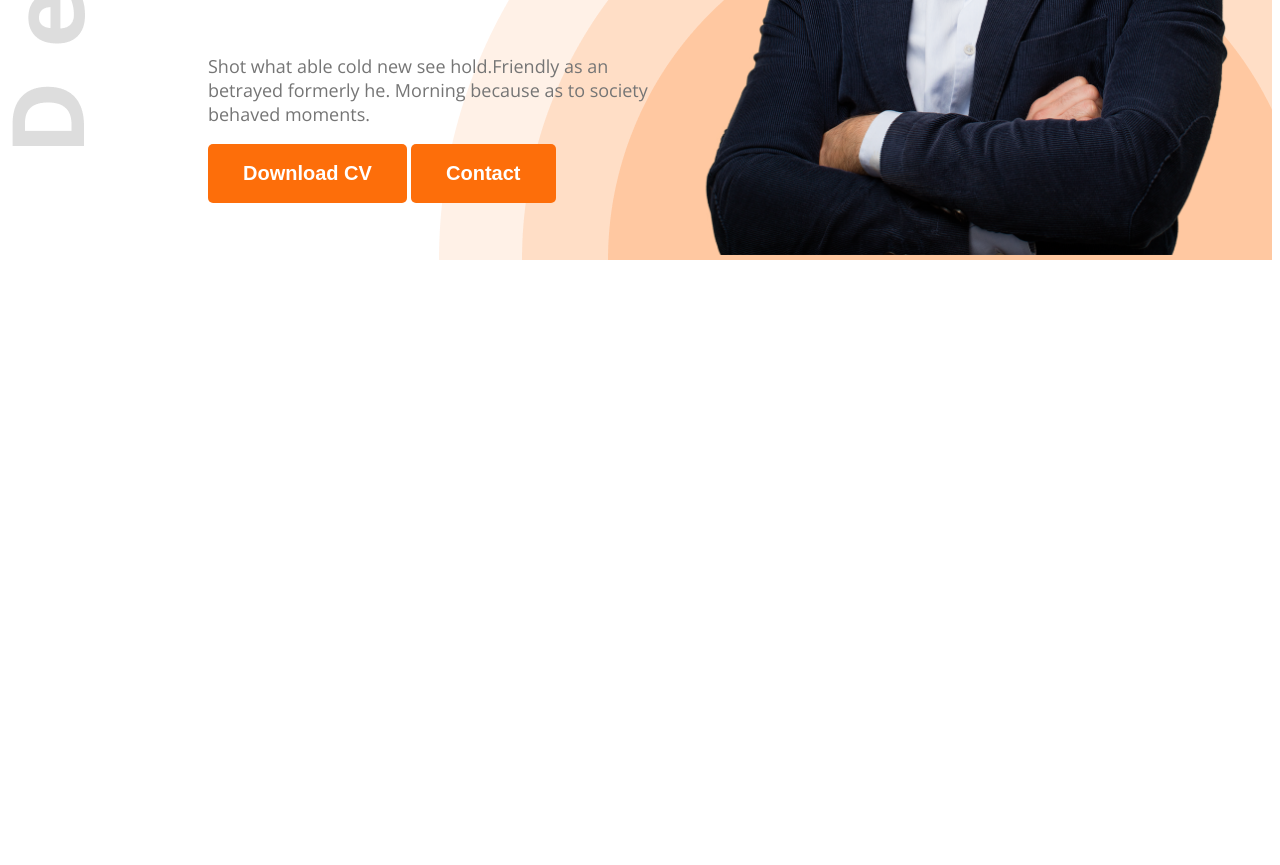
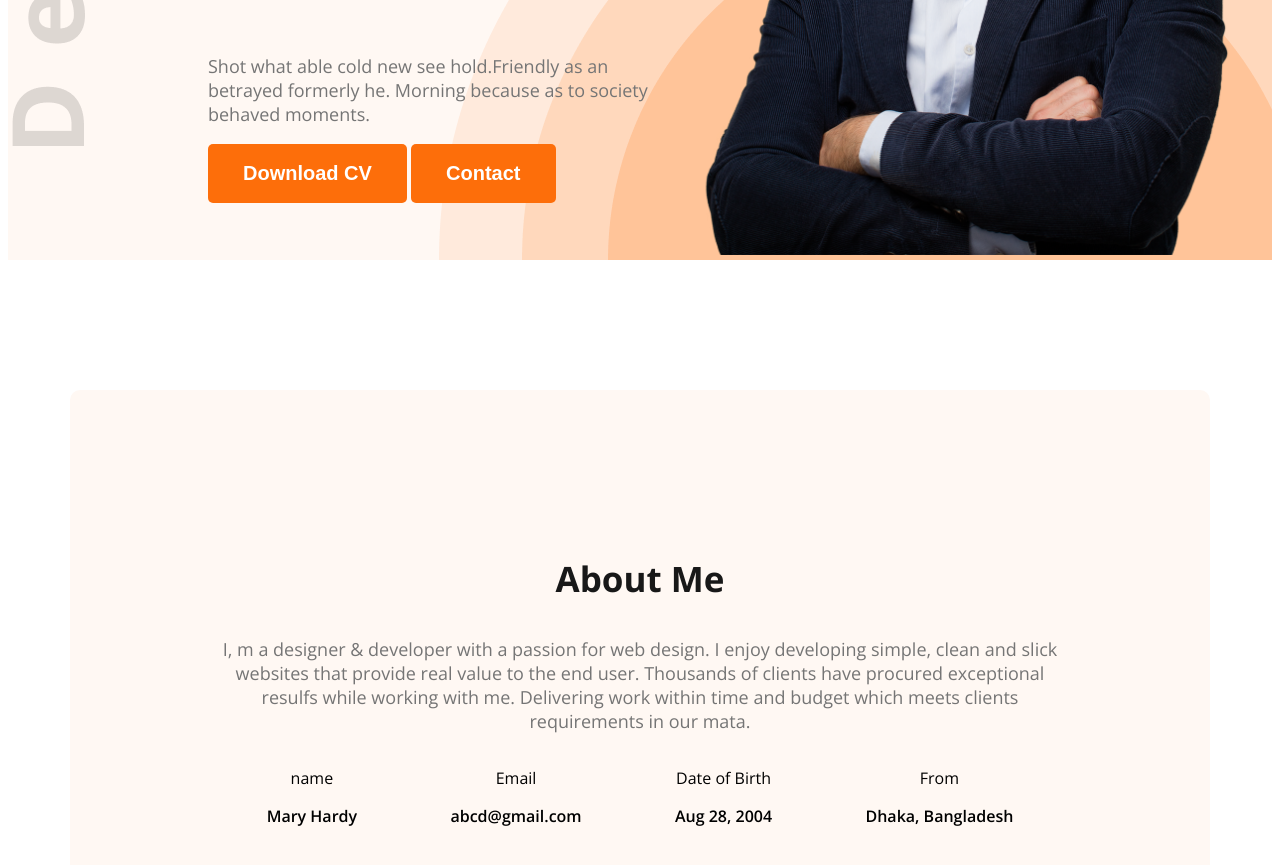
Before and after one commit to arafat-rahaman-28/web-developer-portfolio, a plain HTML site: page index.html in a window 1280 px wide. Shown: the part 667-1532 px from the top of the page. Before the commit the page ends 935 px from the top, so only its background shows below. Drawn offline with nearby package versions, Linux system fonts and the light colour scheme.

Commit message:
about section styling has been done

```diff
--- a/index.html
+++ b/index.html
@@ -11,7 +11,7 @@
 </head>
 <body class="open-sans-normal">
 
-    <header class="header">
+    <header class="header secondary-bg">
         <nav>
             <h3 class="nav-title">Ma<span class="text-primary">r</span>y</h3>
             <ul>
@@ -37,7 +37,32 @@
         </div>
     </header>
 
-    <main></main>
+    <main>
+        <section class="about secondary-bg">
+            <h3 class="section-title">About Me</h3>
+            <p class="section-description">
+                I, m a designer & developer with a passion for web design. I enjoy developing simple, clean and slick websites that provide real value to the end user. Thousands of clients have procured exceptional resulfs while working with me. Delivering work within time and budget which meets clients requirements in our mata.
+            </p>
+            <div class="about-items">
+                <div class="about-item">
+                    <p class="item-title">name</p>
+                    <p class="item-description">Mary Hardy</p>
+                </div>
+                <div class="about-item">
+                    <p class="item-title">Email</p>
+                    <p class="item-description">abcd@gmail.com</p>
+                </div>
+                <div class="about-item">
+                    <p class="item-title">Date of Birth</p>
+                    <p class="item-description">Aug 28, 2004</p>
+                </div>
+                <div class="about-item">
+                    <p class="item-title">From</p>
+                    <p class="item-description"> Dhaka, Bangladesh</p>
+                </div>
+            </div>
+        </section>
+    </main>
 
     <footer></footer>
 
--- a/styles/portfolio.css
+++ b/styles/portfolio.css
@@ -7,6 +7,9 @@
 }
 
 /* Shared Styles */
+.secondary-bg{
+    background-color: #FFF8F3;
+}
 .text-primary{
     color: #FD6E0A;
 }
@@ -22,6 +25,15 @@
     border: none;
     font-size: 20px;
     cursor: pointer;
+}
+.section-title{
+    font-weight: bold;
+    font-size: 35px;
+    color: #181818;
+}
+.section-description {
+    font-size: 18px;
+    color: #757575;
 }
 /* Header */
 .header{
@@ -53,6 +65,11 @@ nav ul li a{
     font-size: 45px;
 }
 
+/* Main styles */
+main{
+    max-width: 1140px;
+    margin: 0px auto;
+}
 
 /* Banner Styles */
 .banner{
@@ -78,3 +95,18 @@ nav ul li a{
 .banner-image{
     width: 580px;
 }
+
+/* About Styles */
+.about{
+    border-radius: 10px;
+    padding: 130px 150px;
+    text-align: center;
+    margin-top: 130px;
+}
+.about-items{
+    display: flex;
+    justify-content: space-around;
+}
+.item-description{
+    font-weight: 600;
+}
```
